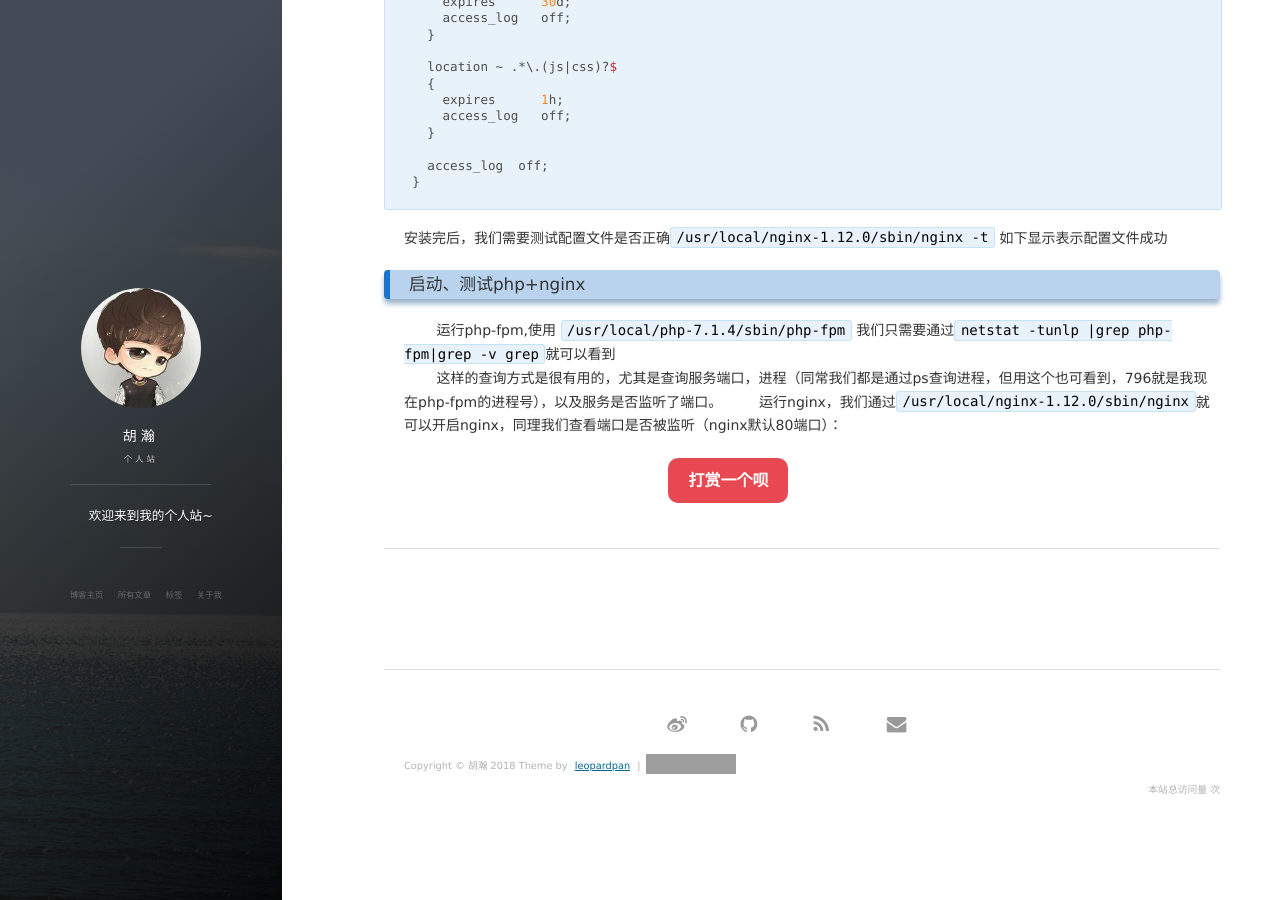
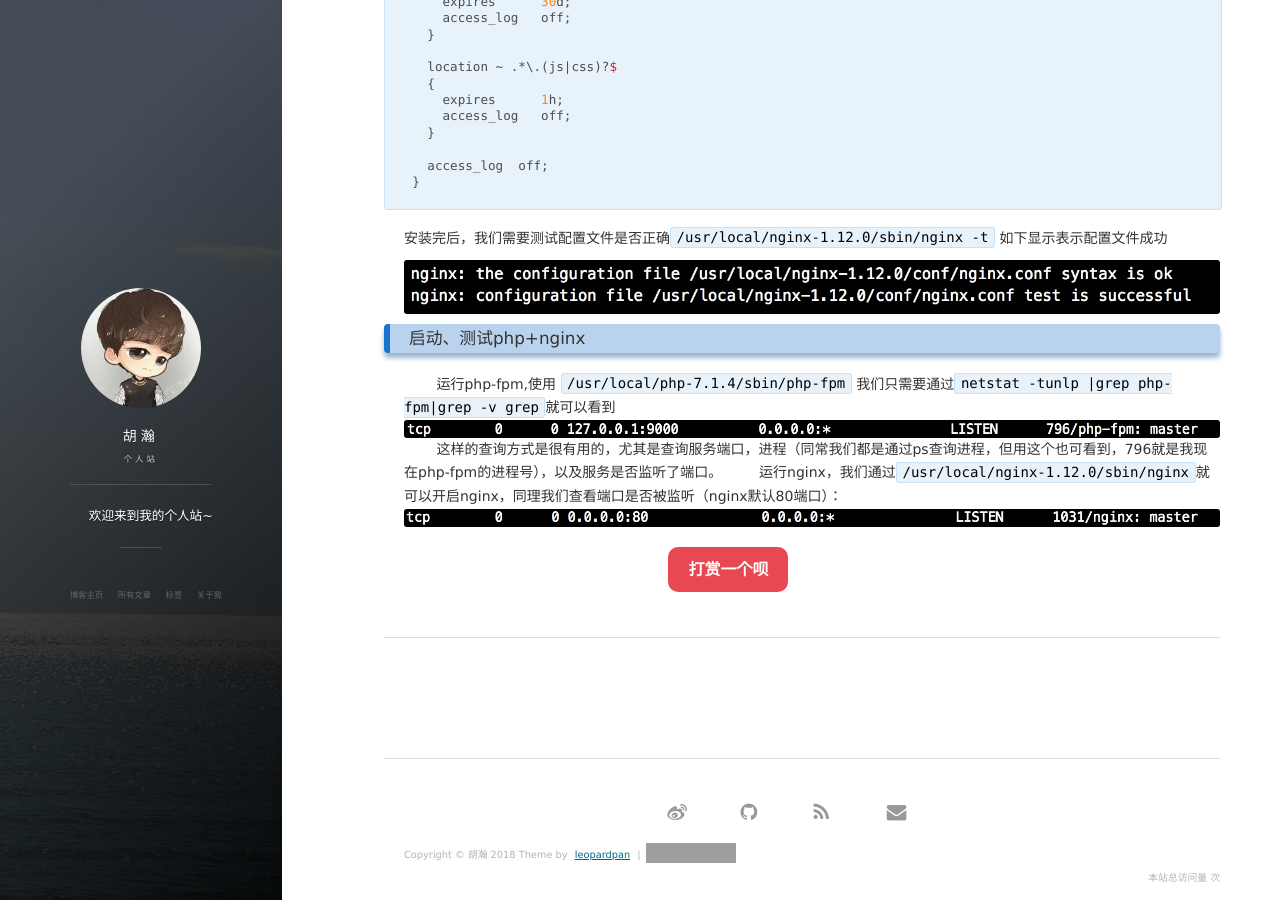
Before and after one commit to tony-huhan/tonyhu.github.io, a Jekyll site: the page built from _posts/2017-05-06-腾讯云源码安装Nginx1.12.0+php7.1.4.md, in a window 1280 px wide and 900 px high, scrolled down 4431 px. Built offline with Jekyll 4.4.1, drawn with Linux system fonts in a browser that asks for light colours; nearby versions of some CDN libraries; comment, search, counter and statistics services are not loaded; grey boxes are pictures that could not be loaded.

Commit message:
add analys

````diff
--- a/_posts/2017-05-06-腾讯云源码安装Nginx1.12.0+php7.1.4.md
+++ b/_posts/2017-05-06-腾讯云源码安装Nginx1.12.0+php7.1.4.md
@@ -22,7 +22,7 @@ LANG="en_US.UTF-8"
 ```bash
  yum -y groupinstall Base "Development Tools"
 ```
-[腾讯云源码安装Nginx1.12.0+php7.1.4](../images/media/14926676625028/%E8%85%BE%E8%AE%AF%E4%BA%91%E6%BA%90%E7%A0%81%E5%AE%89%E8%A3%85Nginx1.12.0+php7.1.4.html)
+[腾讯云源码安装Nginx1.12.0+php7.1.4](../../../../images/media/14926676625028/%E8%85%BE%E8%AE%AF%E4%BA%91%E6%BA%90%E7%A0%81%E5%AE%89%E8%A3%85Nginx1.12.0+php7.1.4.html)
 &emsp;&emsp; 还要安装一些必备的软件和库以支持我们要安装的服务器软件：
 
 ```bash
@@ -246,9 +246,9 @@ server
 ```
 安装完后，我们需要测试配置文件是否正确`/usr/local/nginx-1.12.0/sbin/nginx -t` 如下显示表示配置文件成功
 
-![](../images/media/14926676625028/14932869263238.jpg)
+![](../../../../images/media/14926676625028/14932869263238.jpg)
 ### 启动、测试php+nginx
 &emsp;&emsp; 运行php-fpm,使用 `/usr/local/php-7.1.4/sbin/php-fpm` 我们只需要通过`netstat -tunlp |grep php-fpm|grep -v grep`就可以看到
-![](../images/media/14926676625028/14932887644685.jpg)
+![](../../../../images/media/14926676625028/14932887644685.jpg)
 &emsp;&emsp; 这样的查询方式是很有用的，尤其是查询服务端口，进程（同常我们都是通过ps查询进程，但用这个也可看到，796就是我现在php-fpm的进程号），以及服务是否监听了端口。
-&emsp;&emsp; 运行nginx，我们通过`/usr/local/nginx-1.12.0/sbin/nginx`就可以开启nginx，同理我们查看端口是否被监听（nginx默认80端口）：![](../images/media/14926676625028/14932891024213.jpg)
+&emsp;&emsp; 运行nginx，我们通过`/usr/local/nginx-1.12.0/sbin/nginx`就可以开启nginx，同理我们查看端口是否被监听（nginx默认80端口）：![](../../../../images/media/14926676625028/14932891024213.jpg)
````
Also changed, not shown: _includes/external.html (+9 -0 lines).
